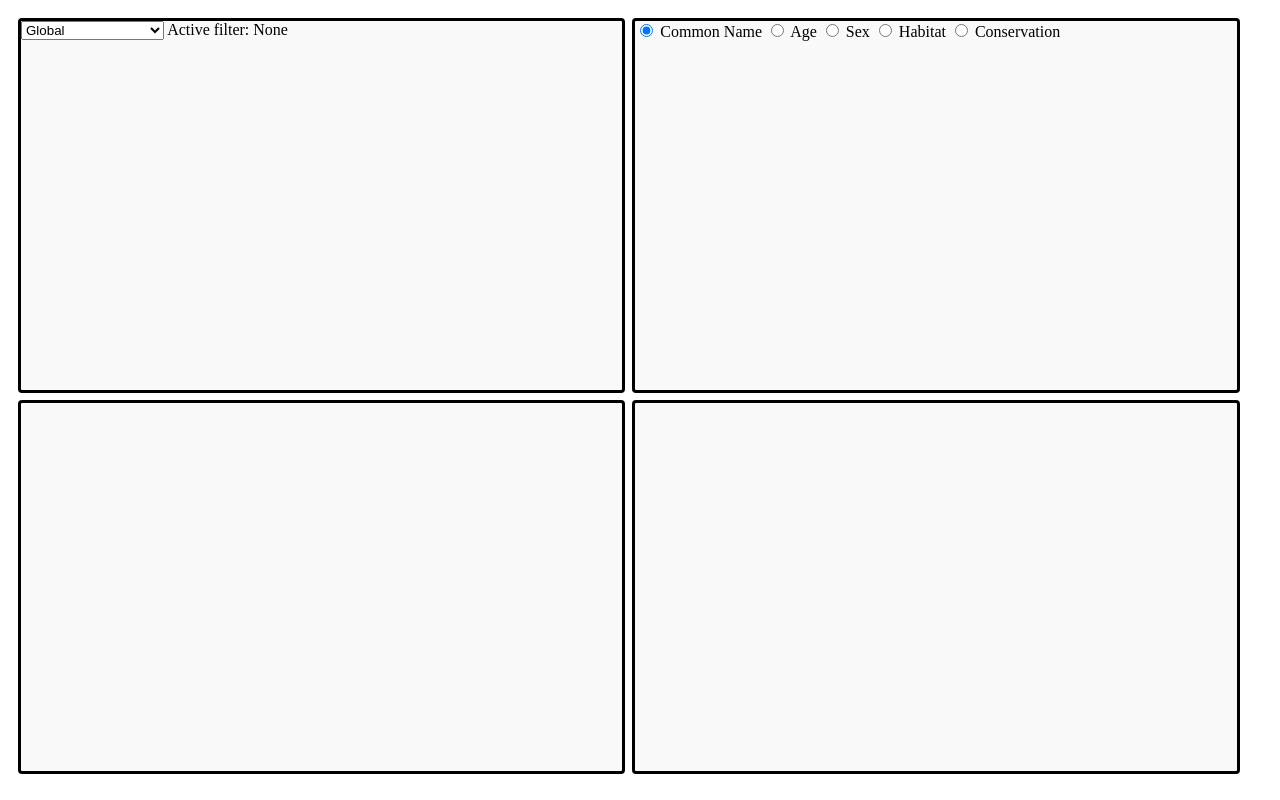
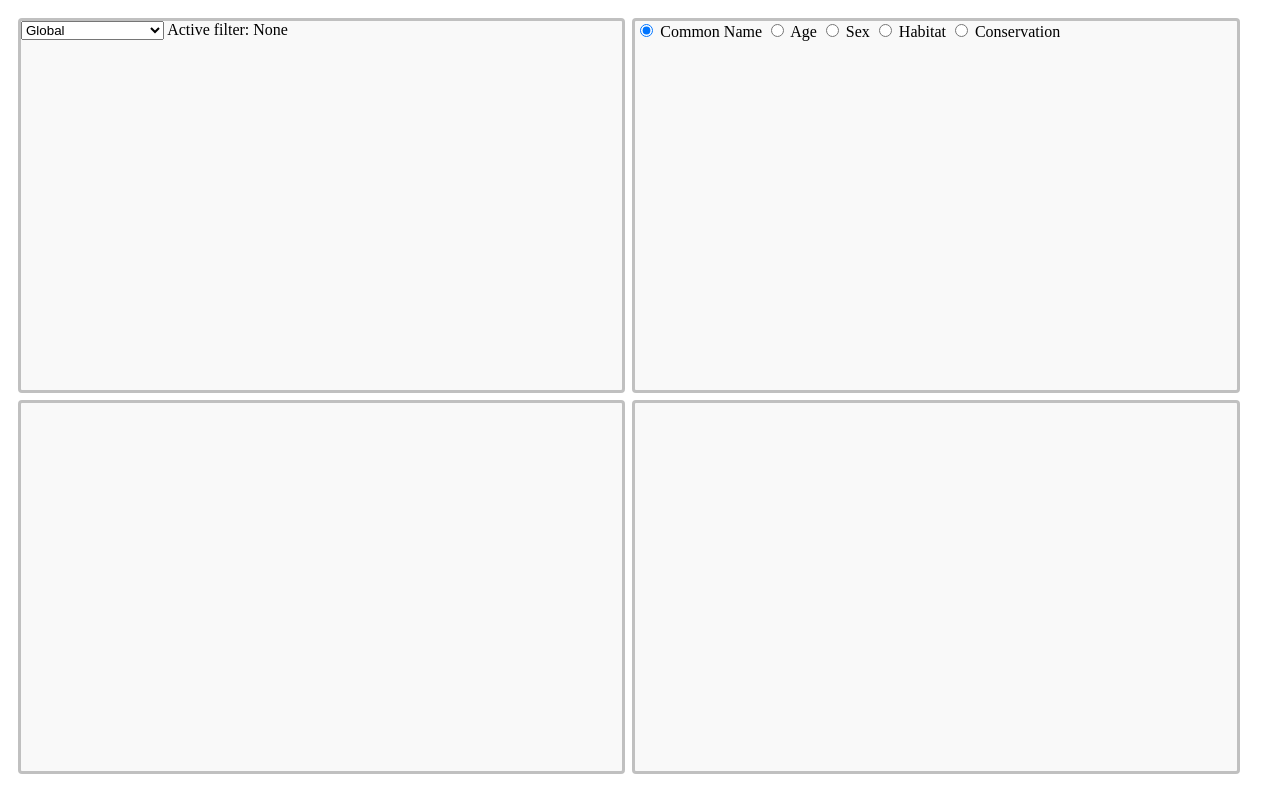
Before and after one commit to gmscs/InfoVis_Proj, a plain HTML site: page index.html in a window 1280 px wide. Drawn offline with Linux system fonts and the light colour scheme; no server answers.

Commit message:
border colour

```diff
--- a/index.html
+++ b/index.html
@@ -87,7 +87,7 @@
 
   .cell {
     background-color: #f9f9f9;
-    border: 3px solid #000000;
+    border: 3px solid #c0c0c0;
     border-radius: 4px;
     overflow: hidden;
   }
```
